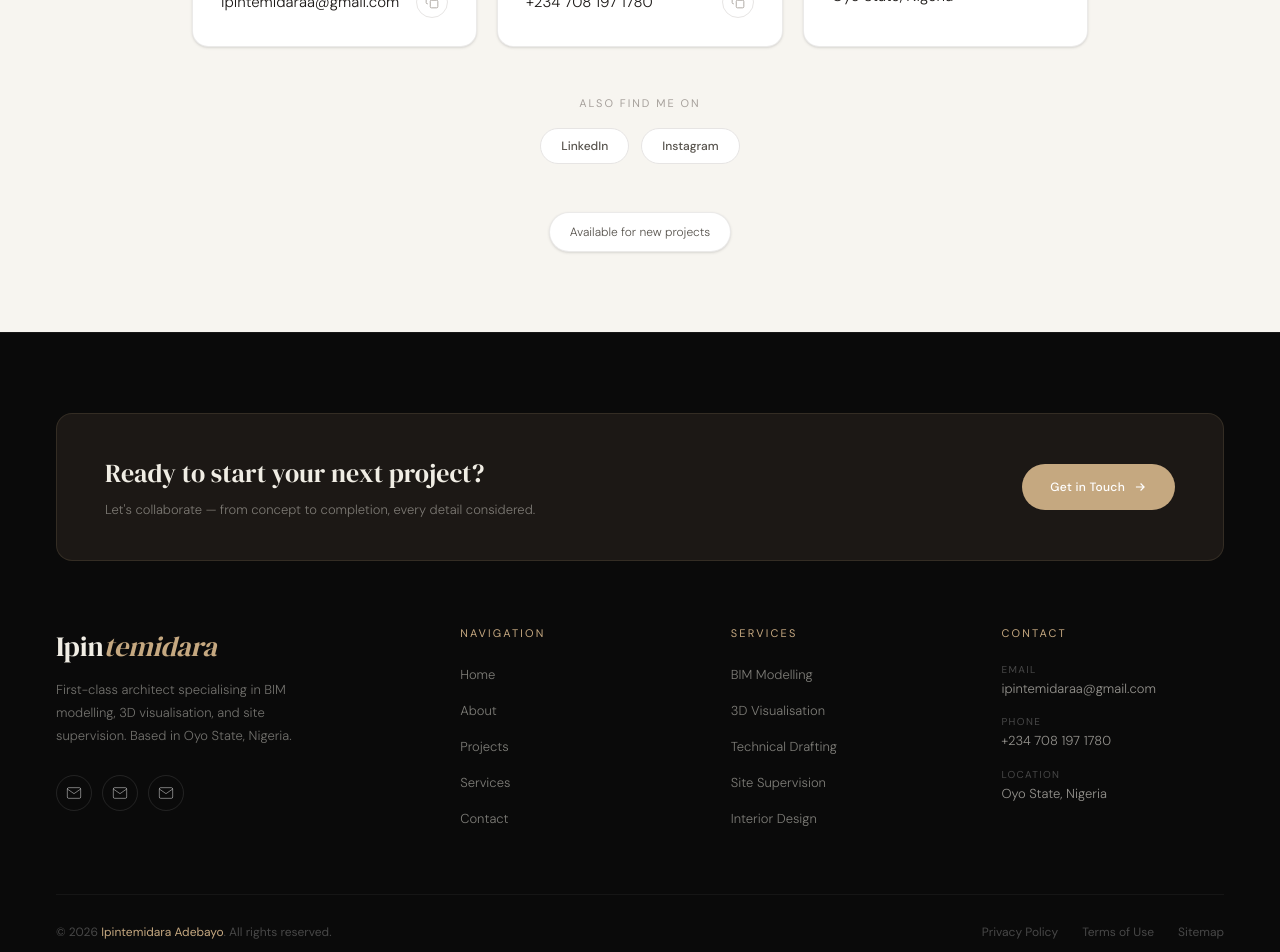
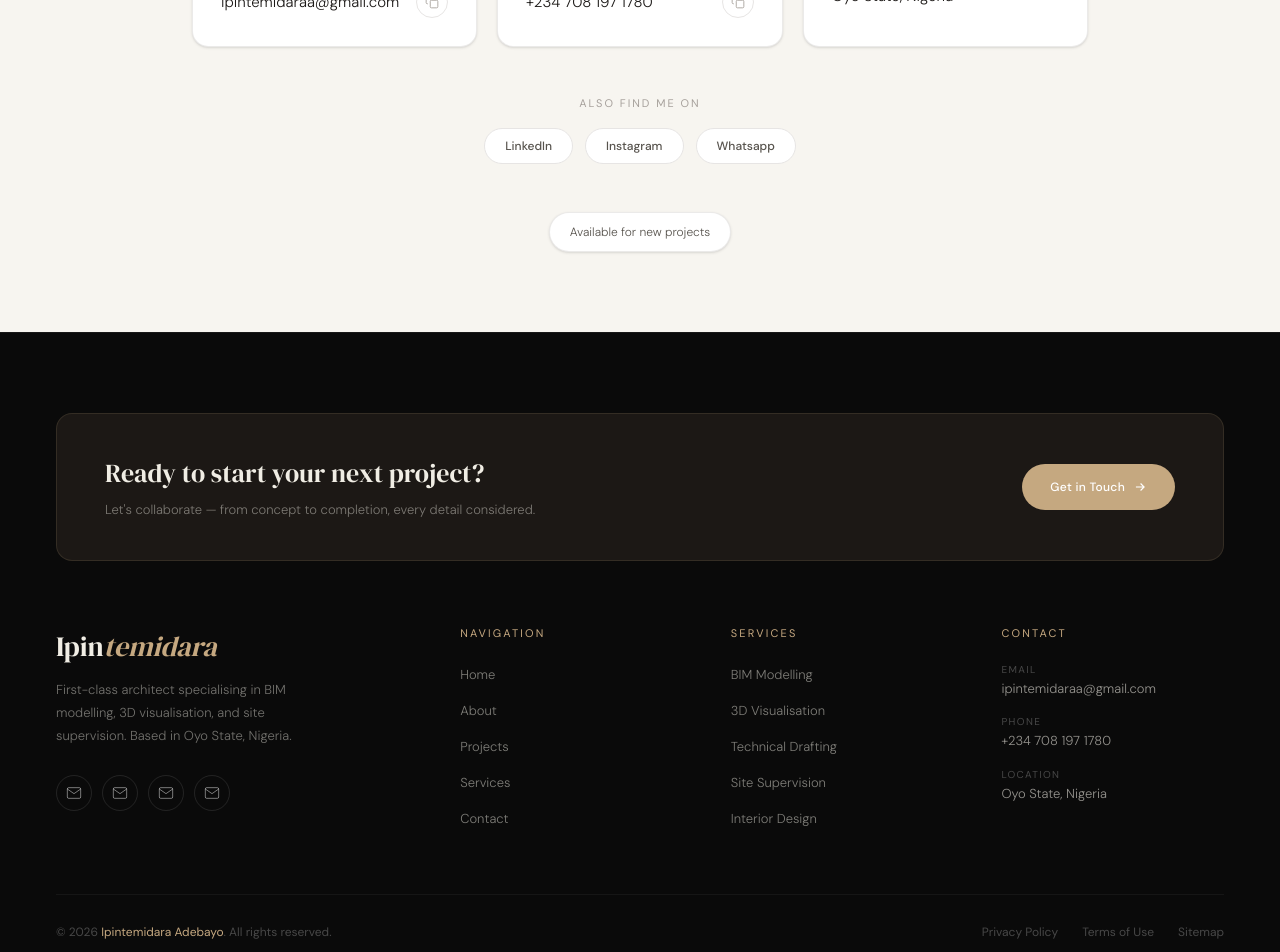
Before and after one commit to Dada-em/Temidara-s-Portfolio, a Next.js app: page / in a window 1280 px wide. Shown: the part 5440-6392 px from the top of the page. Built offline with nearby package versions, Linux system fonts and the light colour scheme.

Commit message:
updated the  page

```diff
--- a/src/app/Components/ContactUs.jsx
+++ b/src/app/Components/ContactUs.jsx
@@ -44,6 +44,7 @@ const contactMethods = [
 const socialLinks = [
   { label: "LinkedIn", href: "https://www.linkedin.com/in/ipintemidara" },
   { label: "Instagram", href: "https://www.instagram.com/t3m1_07?igsh=Y2oxNGt1ajY4aGRm" },
+  { label: "Whatsapp", href: "https://wa.me/2347081971780?text=Hello%2C%20Good%20day" },
 ];
 
 export default function ContactSection() {
--- a/src/app/Components/Footer.jsx
+++ b/src/app/Components/Footer.jsx
@@ -45,6 +45,7 @@ export default function Footer() {
             {[
               { label: 'LinkedIn', href: 'https://www.linkedin.com/in/ipintemidara' },
               { label: 'Instagram', href: 'https://www.instagram.com/t3m1_07?igsh=Y2oxNGt1ajY4aGRm' },
+              { label: 'Whatsapp', href: 'https://wa.me/2347081971780?text=Hello%2C%20Good%20day' },
               { label: 'Email', href: 'mailto:ipintemidaraa@gmail.com' },
             ].map((s) => (
               <Link
```
Also changed, not shown: src/app/data/projects.json (renamed from src/app/Projects/projects.json).
